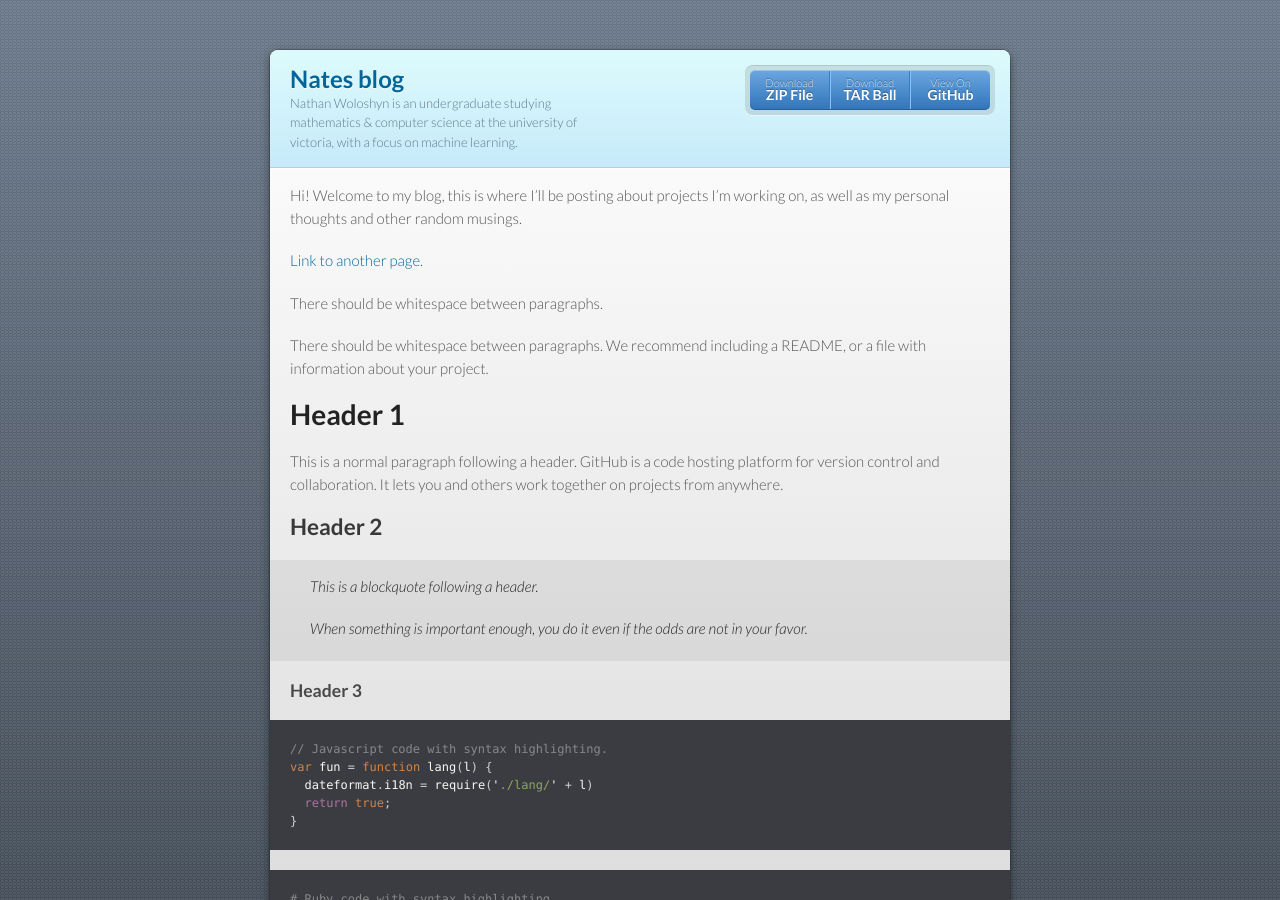
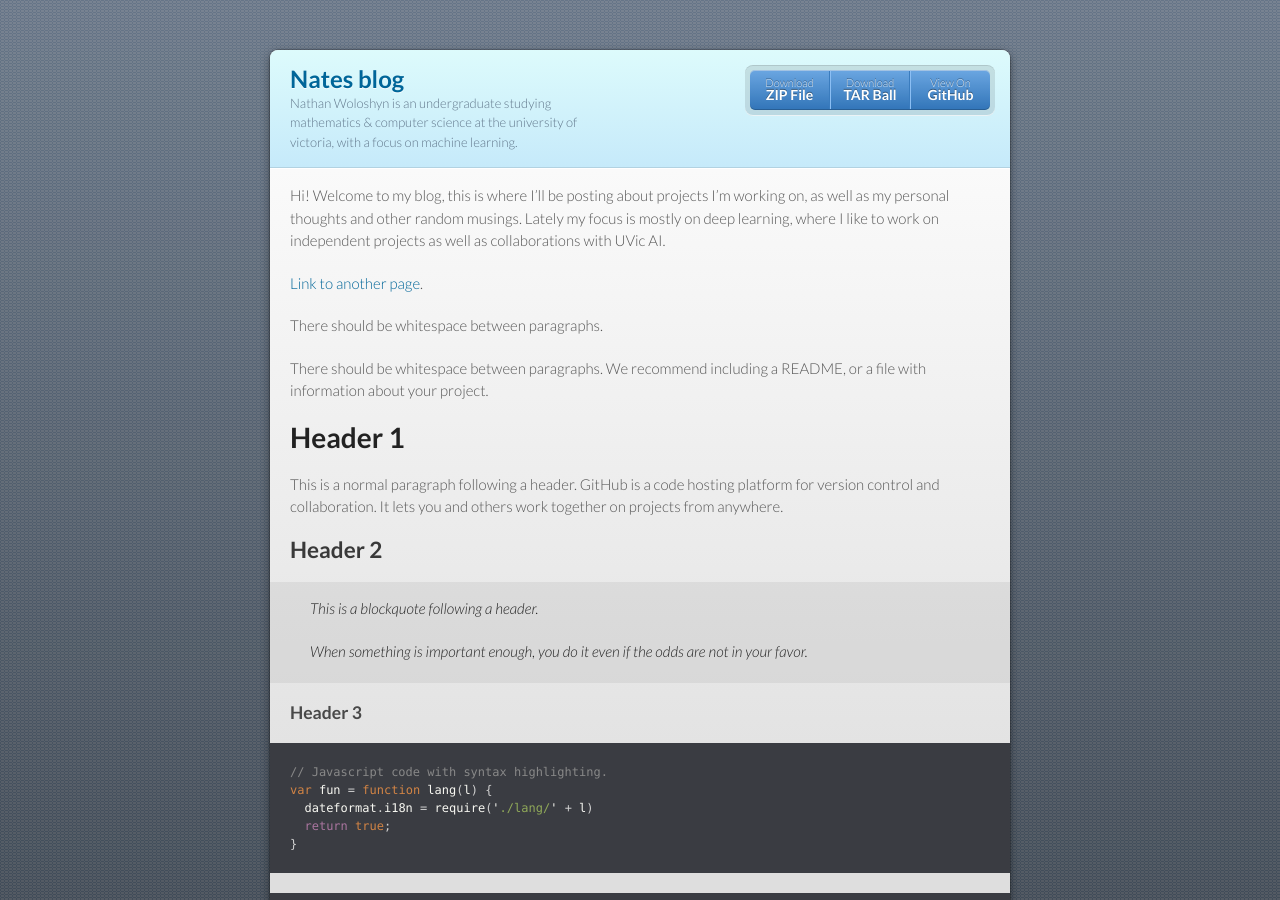
Before and after one commit to nathanWolo/blog, a Jekyll site: the page built from index.md, in a window 1280 px wide and 900 px high. Built offline with Jekyll 4.4.1, drawn with Linux system fonts in a browser that asks for light colours.

Commit message:
added description of interests

```diff
--- a/index.md
+++ b/index.md
@@ -3,6 +3,7 @@ layout: default
 ---
 
 Hi! Welcome to my blog, this is where I'll be posting about projects I'm working on, as well as my personal thoughts and other random musings.
+Lately my focus is mostly on deep learning, where I like to work on independent projects as well as collaborations with UVic AI.
 
 [Link to another page](./another-page.html).
 
```
